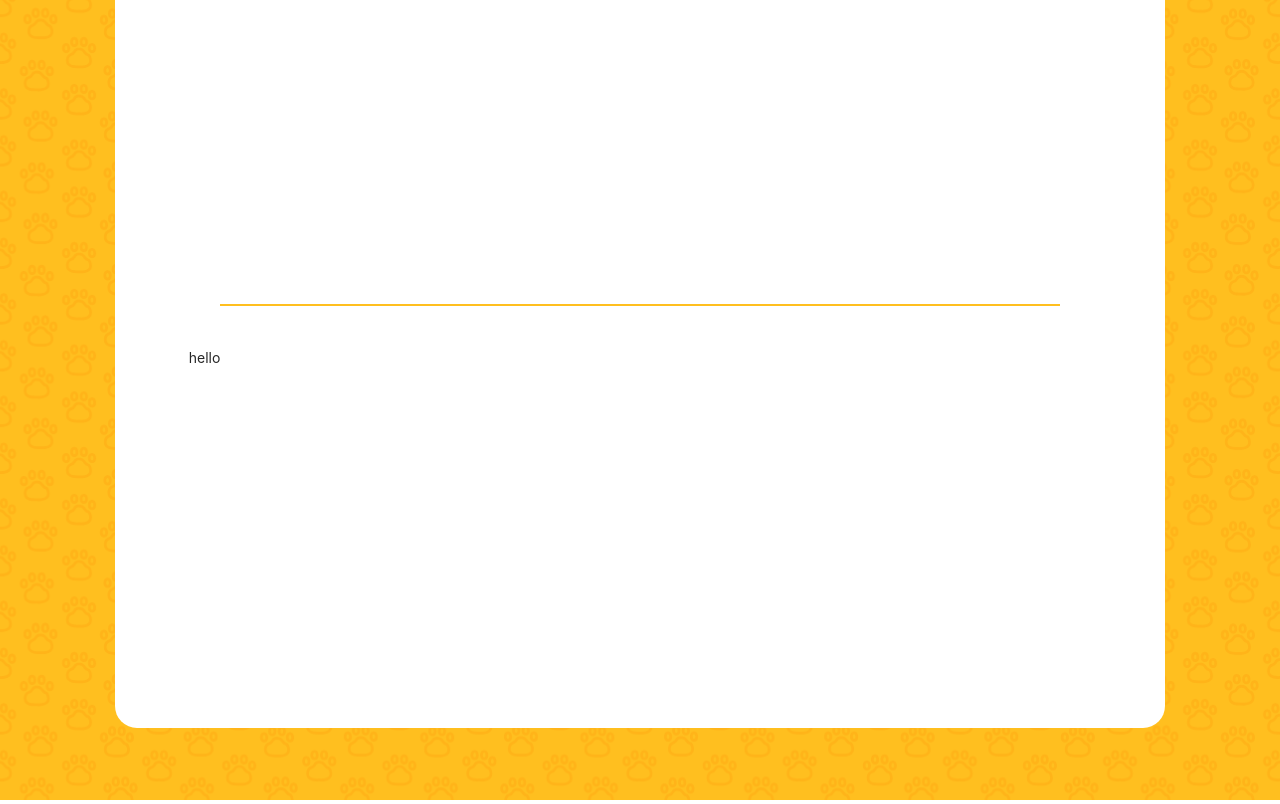
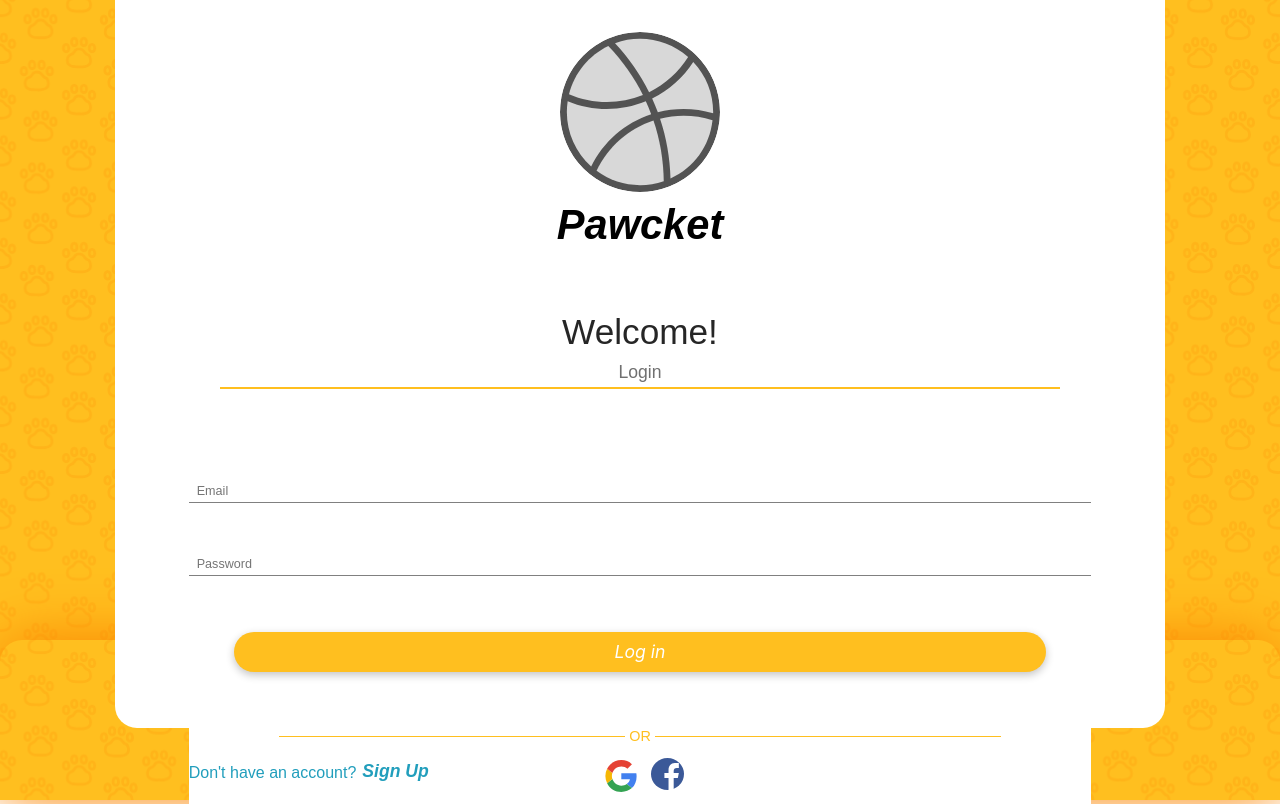
Before and after one commit to ozzyee/pawcket, a Next.js app: page /login in a window 1280 px wide. Built offline with nearby package versions, Linux system fonts and the light colour scheme; no server answers.

Commit message:
fix: login screen

```diff
--- a/src/layouts/log-in-form/log-in-form.style.ts
+++ b/src/layouts/log-in-form/log-in-form.style.ts
@@ -1,17 +1,21 @@
 import styled from "styled-components";
 import styles from "../../styles/style.config.json";
 
-export const LoginForm= styled.form`
+export const LoginForm = styled.form`
    display: flex;
    flex-direction: column;
-   width: 300px;
+   width: 100%;
+   margin-top: 3rem;
+   background-color: white;
 
    .input {
-      margin-bottom: 40px;
+      margin-bottom: 3rem;
    }
 
    .login-btn {
-      height: 30px;
+      margin-top: 0.5rem;
+      height: 40px;
+      width: 90%;
       font-size: 1.1rem;
       font-weight: normal;
       color: white;
@@ -26,7 +30,7 @@ export const LoginForm= styled.form`
 `;
 
 export const AuthLoginWrapper = styled.div`
-   padding-top: 2rem;
+   padding-top: 4rem;
    display: flex;
    align-items: center;
    justify-content: center;
--- a/src/layouts/main-layout/main-layout.component.tsx
+++ b/src/layouts/main-layout/main-layout.component.tsx
@@ -61,6 +61,8 @@ export function MainLayout({
             )}
 
             {!desktopCard && (
+               <>
+                  <S.Filter />
                   <S.Card>
                      <S.InnerCard>
                         <S.TitleWrapper>
@@ -74,6 +76,7 @@ export function MainLayout({
                         <S.MainContent>{children}</S.MainContent>
                      </S.InnerCard>
                   </S.Card>
+               </>
             )}
          </S.Wrapper>
       </>
--- a/src/layouts/main-layout/main-layout.style.ts
+++ b/src/layouts/main-layout/main-layout.style.ts
@@ -154,12 +154,11 @@ export const Card = styled.div`
    background-color: white;
    width: 100%;
    height: 100vh;
-   z-index: 11;
+   z-index: 100;
    top: 0;
 
    border-top-left-radius: 22px;
    border-top-right-radius: 22px;
-   filter: drop-shadow(0px -10px 10px rgba(251, 133, 0, 0.6));
 
    @media (min-width: ${styles.breakPoints.m}) {
       position: absolute;
@@ -177,10 +176,23 @@ export const Card = styled.div`
       margin-bottom: auto;
       filter: drop-shadow(0px 0px 0px white);
    }
+   /* filter: drop-shadow(0px -10px 10px ;
+   box-shadow: 0px -10px 10px rgba(251, 133, 0, 0.7)); */
+`;
+
+export const Filter = styled.div`
+   position: absolute;
+   width: 100%;
+   bottom: 0;
+   height: 20%;
+   box-shadow: 0px 0px 60px rgba(251, 133, 0, 1);
+   border-top-left-radius: 22px;
+   border-top-right-radius: 22px;
 `;
 
 export const InnerCard = styled.div`
-   height: 60vh;
+   height: 100%;
+   display: block;
    border-top-left-radius: 22px;
    border-top-right-radius: 22px;
    background-color: white;
@@ -219,7 +231,7 @@ export const MainContent = styled.main`
    background-color: white;
    padding: 1.5em;
    height: 72%;
-   height: 100%;
+   height: 50vh;
 
    @media (min-width: ${styles.breakPoints.m}) {
       position: absolute;
--- a/src/pages/login.tsx
+++ b/src/pages/login.tsx
@@ -1,8 +1,30 @@
+/* eslint-disable react/no-unescaped-entities */
 import type { NextPage } from "next";
 import { MainLayout } from "../layouts/main-layout/main-layout.component";
+import Logo from "../../public/dummy-logo.svg";
+import { LoginForm } from "../layouts/log-in-form/log-in-form.component";
+import { AuthScreen, TextHolder } from "../styles/global.style";
+import { Text } from "../components/text/text.component";
 
-const Home: NextPage = () => {
-   return <MainLayout>hello</MainLayout>;
+const Login: NextPage = () => {
+   return (
+      <>
+         <MainLayout
+            topTitle="Pawcket"
+            bottomTitle="Welcome!"
+            topChildren={<Logo className="logo" />}
+            bottomSubTitle="Login"
+         >
+            <AuthScreen>
+               <LoginForm />
+               <TextHolder className="margin-top auth-screen">
+                  <Text>Don't have an account?</Text>
+                  <Text className="bold landing-text">Sign Up</Text>
+               </TextHolder>
+            </AuthScreen>
+         </MainLayout>
+      </>
+   );
 };
 
-export default Home;
+export default Login;
--- a/src/styles/global.style.ts
+++ b/src/styles/global.style.ts
@@ -22,6 +22,7 @@ export const GlobalStyle = createGlobalStyle`
 .logo{
     width:10rem;
 }
+
 `;
 
 export const StoryLayout = styled.div`
@@ -68,6 +69,13 @@ export const TextHolder = styled.div`
    padding: 0;
    margin: 0;
 
+   &.auth-screen {
+      /* margin-top: 10px !important; */
+      display: flex;
+      align-items: center;
+      justify-content: center;
+   }
+
    &.margin-top {
       margin-top: 25px;
       color: ${styles.colors.blue};
@@ -97,3 +105,11 @@ export const TextHolder = styled.div`
       }
    }
 `;
+
+export const AuthScreen = styled.main`
+   width: 100%;
+   left: 0;
+   background-color: white;
+   position: relative;
+   margin-top: auto;
+`;
```
Lines whose indentation alone changed are shown as unchanged.
